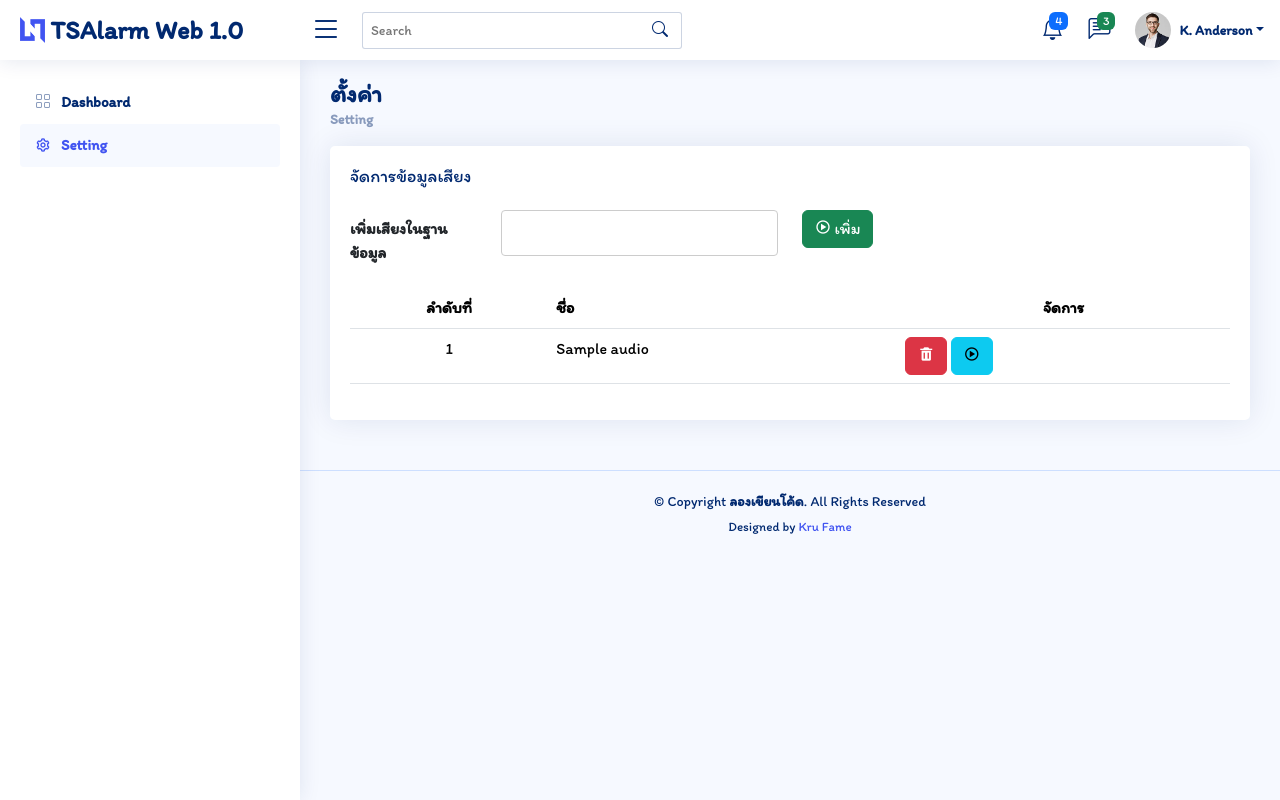
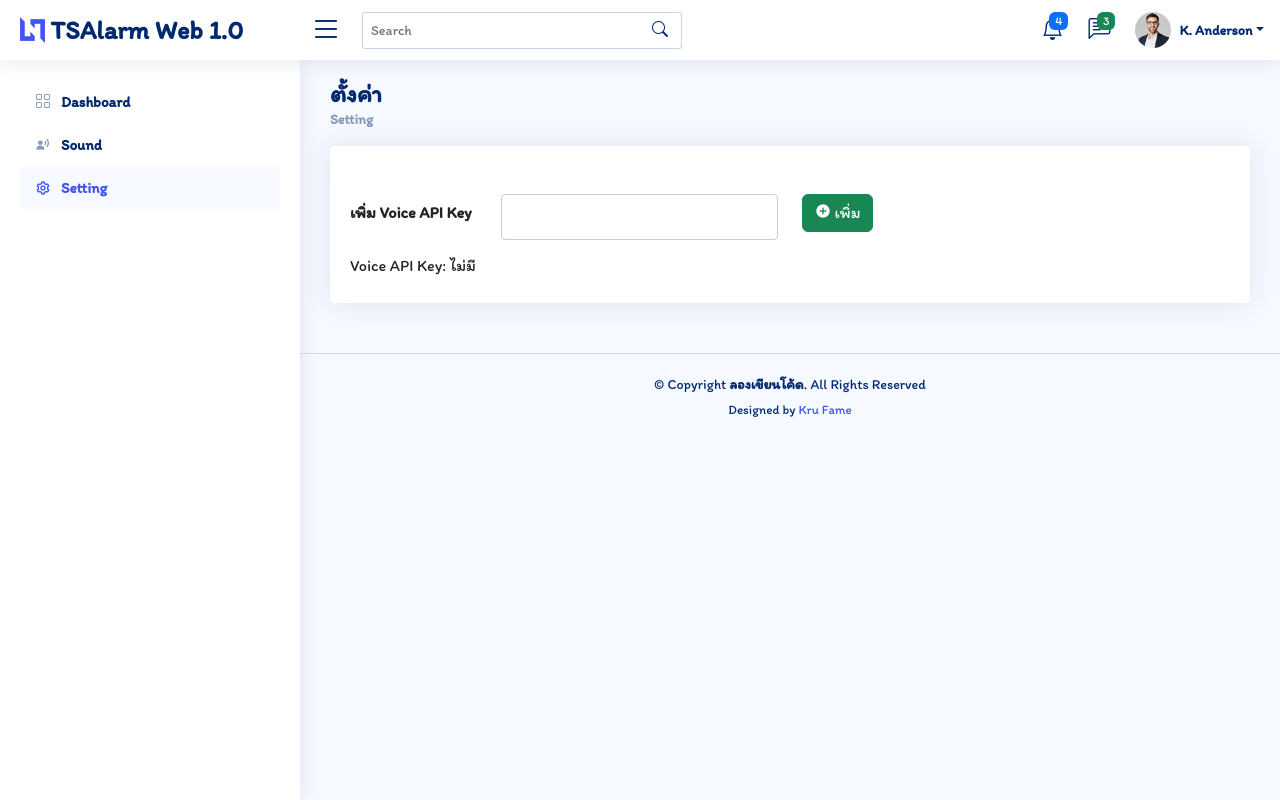
Before and after one commit to attane007/thai_school_alarm_web, a Django app: page /setting in a window 1280 px wide. Run offline with Django 3.2, Linux system fonts and the light colour scheme; tables that the repository leaves empty hold one stand-in row (values such as "Sample post"); parts of the project's set-up code (start-up, migrations or seed data) failed here and were passed over; some libraries are stand-ins or nearby versions.

Commit message:
change structure

```diff
--- a/data/models.py
+++ b/data/models.py
@@ -35,7 +35,7 @@ class Schedule(models.Model):
         return f"Schedule {self.id}"
 
 class Utility(models.Model):
-    name = models.CharField(max_length=200)
+    name = models.CharField(max_length=200,unique=True)
     value = models.CharField(max_length=200)
 
     def __str__(self):
--- a/data/views.py
+++ b/data/views.py
@@ -2,7 +2,7 @@ from django.shortcuts import render,get_object_or_404
 from django.http import JsonResponse
 from django.views.decorators.http import require_http_methods
 from django.conf import settings
-from data.models import Audio, Day, Bell, Schedule
+from data.models import Audio, Day, Bell, Schedule, Utility
 from datetime import datetime
 from data.tasks import play_sound,check_schedule
 import requests
@@ -11,18 +11,9 @@ import shutil
 import json
 import time
 import math
-import wave
+from data.function import get_wav_length
 
-# Create your views here.
-def get_wav_length(file_path):
-    with wave.open(file_path, 'rb') as wav_file:
-        # Get the number of frames and the frame rate
-        num_frames = wav_file.getnframes()
-        frame_rate = wav_file.getframerate()
-        # Calculate the duration in seconds
-        duration = num_frames / float(frame_rate)
-        return duration
-
+#template zone
 def index(request):
     audios = Audio.objects.all()
     days = Day.objects.all()
@@ -78,63 +69,26 @@ def save_form(request):
     else:
         return JsonResponse({'error': 'Invalid request method'}, status=405)
 
-@require_http_methods(["DELETE"])
-def delete_schedule(request, schedule_id):
-    schedule = get_object_or_404(Schedule, pk=schedule_id)
-    schedule.delete()
-    return JsonResponse({'message': 'Schedule deleted successfully.'})
-
-@require_http_methods(["POST"])
-def text_to_speech(request):
-    try:
-        data = json.loads(request.body)
-        input_text = data.get('text')
-    except:
-        return JsonResponse({'error': 'Invalid JSON'}, status=400)
-    Apikey=settings.VOICE_API_KEY
-    url = 'https://api.aiforthai.in.th/vaja9/synth_audiovisual'
-    headers = {'Apikey':Apikey,'Content-Type' : 'application/json'}
-    text = input_text
-    data = {'input_text':text,'speaker': 1, 'phrase_break':0, 'audiovisual':0}
-    response = requests.post(url, json=data, headers=headers)
-    durations=response.json().get('durations')
-    rounded_duration = math.ceil(durations)
-    rounded_duration=rounded_duration+10
-
-    time.sleep(1)
-    if response.status_code == 200:
-        wav_url = response.json().get('wav_url')
-        if wav_url:
-            resp = requests.get(wav_url, headers={'Apikey': Apikey})
-            if resp.status_code == 200:
-                temp_dir = os.path.abspath('temp')
-                temp_file = os.path.join(temp_dir, 'temp.wav')
-                os.makedirs(temp_dir, exist_ok=True)
-                try:
-                    with open(temp_file, 'wb') as file:
-                        file.write(resp.content)
-                    play_sound.delay([temp_file])
-                    time.sleep(rounded_duration)
-                finally:
-                    shutil.rmtree(temp_dir)
-                    pass
-                return JsonResponse({"status":True,"msg":"success"}, status=200)
-            else:
-                print(f"Failed to download audio: {resp.reason}")
-                return JsonResponse({"status":False,"msg":f"Failed to download audio: {resp.reason}"}, status=200)
-        else:
-            print("No wav_url found in the response.")
-            return JsonResponse({"status":False,"msg":"No wav_url found in the response."}, status=200)
-    else:
-        print(f"Failed to synthesize speech: {response.reason}")
-        return JsonResponse({"status":False,"msg":f"Failed to synthesize speech: {response.reason}"}, status=200)
-
-def setting(request):
+def sound(request):
     audios = Audio.objects.all()
     context = {
         'audios': audios,
     }
+    return render(request, 'sound.html', context)
+
+def setting(request):
+    voice_api_key=Utility.objects.filter(name="voice_api_key").first()
+    if voice_api_key and len(voice_api_key.value) > 4:
+        masked_value = 'x' * (len(voice_api_key.value) - 4) + voice_api_key.value[-4:]
+    else:
+        masked_value = voice_api_key.value if voice_api_key else None
+    context = {
+        'voice_api_key': masked_value,
+    }
     return render(request, 'setting.html', context)
+
+
+# API zone
 
 @require_http_methods(["DELETE"])
 def delete_audio(request,audio_id):
@@ -201,3 +155,77 @@ def play_audio(request,audio_id):
     finally:
         pass
     return JsonResponse({'message': 'Audio played successfully.'})
+
+@require_http_methods(["DELETE"])
+def delete_schedule(request, schedule_id):
+    schedule = get_object_or_404(Schedule, pk=schedule_id)
+    schedule.delete()
+    return JsonResponse({'message': 'Schedule deleted successfully.'})
+
+@require_http_methods(["POST"])
+def text_to_speech(request):
+    try:
+        data = json.loads(request.body)
+        input_text = data.get('text')
+    except:
+        return JsonResponse({'error': 'Invalid JSON'}, status=400)
+    Apikey=settings.VOICE_API_KEY
+    url = 'https://api.aiforthai.in.th/vaja9/synth_audiovisual'
+    headers = {'Apikey':Apikey,'Content-Type' : 'application/json'}
+    text = input_text
+    data = {'input_text':text,'speaker': 1, 'phrase_break':0, 'audiovisual':0}
+    response = requests.post(url, json=data, headers=headers)
+    durations=response.json().get('durations')
+    rounded_duration = math.ceil(durations)
+    rounded_duration=rounded_duration+10
+
+    time.sleep(1)
+    if response.status_code == 200:
+        wav_url = response.json().get('wav_url')
+        if wav_url:
+            resp = requests.get(wav_url, headers={'Apikey': Apikey})
+            if resp.status_code == 200:
+                temp_dir = os.path.abspath('temp')
+                temp_file = os.path.join(temp_dir, 'temp.wav')
+                os.makedirs(temp_dir, exist_ok=True)
+                try:
+                    with open(temp_file, 'wb') as file:
+                        file.write(resp.content)
+                    play_sound.delay([temp_file])
+                    time.sleep(rounded_duration)
+                finally:
+                    shutil.rmtree(temp_dir)
+                    pass
+                return JsonResponse({"status":True,"msg":"success"}, status=200)
+            else:
+                print(f"Failed to download audio: {resp.reason}")
+                return JsonResponse({"status":False,"msg":f"Failed to download audio: {resp.reason}"}, status=200)
+        else:
+            print("No wav_url found in the response.")
+            return JsonResponse({"status":False,"msg":"No wav_url found in the response."}, status=200)
+    else:
+        print(f"Failed to synthesize speech: {response.reason}")
+        return JsonResponse({"status":False,"msg":f"Failed to synthesize speech: {response.reason}"}, status=200)
+
+@require_http_methods(["POST"])
+def add_voice_api_key(request):
+    try:
+        data = json.loads(request.body)
+        voice_api_key = data.get('voice_api_key', '')
+
+
+        if voice_api_key:
+            existing_key = Utility.objects.filter(name='voice_api_key').first()
+
+            if existing_key:
+                existing_key.value = voice_api_key
+                existing_key.save()
+                return JsonResponse({'message': 'API Key updated successfully'}, status=200)
+            else:
+                Utility.objects.create(name='voice_api_key', value=voice_api_key)
+                return JsonResponse({'message': 'API Key created successfully'}, status=201)
+        else:
+            return JsonResponse({'error': 'No API key provided'}, status=400)
+
+    except json.JSONDecodeError:
+        return JsonResponse({'error': 'Invalid JSON data'}, status=400)
--- a/templates/base.html
+++ b/templates/base.html
@@ -283,6 +283,10 @@
           <i class="bi bi-grid"></i>
           <span>Dashboard</span>
         </a>
+        <a class="nav-link collapsed" href="/sound">
+          <i class='bx bxs-user-voice'></i>
+          <span>Sound</span>
+        </a>
         <a class="nav-link collapsed" href="/setting">
           <i class='bx bx-cog' ></i>
           <span>Setting</span>
@@ -341,7 +345,7 @@
   </script>
   <!-- Template Main JS File -->
   <script src="{% static "assets/js/main.js" %}"></script>
-
+  {% block js %}{% endblock js %}
 </body>
 
 </html>
--- a/templates/setting.html
+++ b/templates/setting.html
@@ -24,45 +24,23 @@
       <div class="col-lg-12">
         <div class="card">
           <div class="card-body">
-            <h5 class="card-title">จัดการข้อมูลเสียง</h5>
-            <form id="speech_form" action="POST">
-              <div class="row mb-3">
+            <form id="add_voice_api" action="POST">
+              <div class="row mb-3 mt-5">
                 <label for="inputText" class="col-md-2 col-form-label"
-                  ><strong>เพิ่มเสียงในฐานข้อมูล</strong></label
+                  ><strong>เพิ่ม Voice API Key</strong></label
                 >
                 <div class="col-md-4">
-                  <input type="text" class="form-control" id="inputText" maxlength="300" required autocomplete="off"/>
-                </div>
+                  <input type="text" class="form-control" id="inputText"
+                         maxlength="300" required autocomplete="off">
+              </div>
                 <div class="col-md-2">
-                  <button type="submit" class="btn btn-success" title="เพิ่ม"><i class='bx bx-play-circle'></i> เพิ่ม</button>
+                  <button type="submit" class="btn btn-success" title="เพิ่ม">
+                    <i class="bx bxs-plus-circle"></i> เพิ่ม
+                  </button>
                 </div>
               </div>
             </form>
-            <table class="table" id="myTable">
-              <thead>
-                <tr>
-                  <th class="text-center">ลำดับที่</th>
-                  <th>ชื่อ</th>
-                  <th class="text-center">จัดการ</th>
-                </tr>
-              </thead>
-              <tbody>
-                {% for audio in audios %}
-                <tr>
-                  <td class="text-center">
-                    {{ forloop.counter }}
-                  </td>
-                  <td>
-                    {{audio.name}}
-                  </td>
-                  <td>
-                    <button type="button" class="btn btn-danger" title="ลบ" onclick="return removeAudio({{audio.id}})"><i class='bx bxs-trash'></i></button>
-                    <button type="button" class="btn btn-info" title="เล่นเสียง" onclick="return playAudio({{audio.id}})"><i class='bx bx-play-circle'></i></button>
-                  </td>
-                </tr>
-                {% endfor %}
-              </tbody>
-            </table>
+            <h6>Voice API Key: {% if voice_api_key %}{{ voice_api_key.value }}{% else %}ไม่มี{% endif %}</h6>
           </div>
         </div>
       </div>
@@ -71,126 +49,35 @@
 </main>
 <!-- End #main -->
 
+{% endblock main %}
+
+{% block js %}
 <script>
-  document.addEventListener("DOMContentLoaded", function() {
-    const dataTable = new simpleDatatables.DataTable("#myTable", {
-      searchable: true,
-      fixedHeight: false,
-      perPage: 50,
-      perPageSelect: [10, 25, 50, 100]
+  document.getElementById('add_voice_api').addEventListener('submit', function(event) {
+    event.preventDefault();  // ป้องกันฟอร์มไม่ให้ทำการ submit ตามปกติ
+
+    // ดึงค่า input
+    const apiKey = document.getElementById('inputText').value;
+
+    // ใช้ Fetch API ส่งข้อมูล
+    fetch('/add_voice_api_key', {
+      method: 'POST',
+      headers: {
+        'Content-Type': 'application/json',
+        'X-CSRFToken': '{{ csrf_token }}',  // ใส่ CSRF token ถ้าใช้ Django
+      },
+      body: JSON.stringify({
+        voice_api_key: apiKey
+      })
+    })
+    .then(response => response.json())  // จัดการ response ที่ได้กลับมา
+    .then(data => {
+      console.log(data);  // แสดงข้อมูลที่ได้จาก backend
+      // อาจจะแสดงข้อความแจ้งเตือน หรือรีเฟรชหน้าเว็บ
+    })
+    .catch(error => {
+      console.error('Error:', error);  // จัดการข้อผิดพลาด
     });
   });
 </script>
-
-<script>
-function getCookie(name) {
-  let cookieValue = null;
-  if (document.cookie && document.cookie !== '') {
-      const cookies = document.cookie.split(';');
-      for (let i = 0; i < cookies.length; i++) {
-          const cookie = cookies[i].trim();
-          // Check if the cookie contains the CSRF token name
-          if (cookie.substring(0, name.length + 1) === (name + '=')) {
-              cookieValue = decodeURIComponent(cookie.substring(name.length + 1));
-              break;
-          }
-      }
-  }
-  return cookieValue;
-}
-
-function removeAudio(audioId) {
-  if (confirm('Are you sure you want to delete this schedule?')) {
-    const csrftoken = getCookie('csrftoken');
-      fetch(`/delete_audio/${audioId}/`, {
-          method: 'DELETE',
-          headers: {
-              'Content-Type': 'application/json',
-              'X-CSRFToken': csrftoken,
-          },
-      })
-      .then(response => {
-          if (!response.ok) {
-              throw new Error(`HTTP error! Status: ${response.status}`);
-          }
-          return response.json();
-      })
-      .then(data => {
-          console.log('Audio deleted successfully:', data);
-          // Optionally, update the UI or perform other actions upon successful deletion
-          location.reload();
-      })
-      .catch(error => {
-          console.error('Error deleting schedule:', error);
-          // Handle errors or display an error message to the user
-      });
-  }
-  return false; // Prevent default action of the button
-}
-
-function playAudio(audioId) {
-  const csrftoken = getCookie('csrftoken');
-    fetch(`/play_audio/${audioId}/`, {
-        method: 'GET',
-        headers: {
-            'Content-Type': 'application/json',
-            'X-CSRFToken': csrftoken,
-        },
-    })
-    .then(response => {
-        if (!response.ok) {
-            throw new Error(`HTTP error! Status: ${response.status}`);
-        }
-        return response.json();
-    })
-    .then(data => {
-        console.log('Audio played successfully:', data);
-        // Optionally, update the UI or perform other actions upon successful deletion
-        //location.reload();
-    })
-    .catch(error => {
-        console.error('Error deleting schedule:', error);
-        // Handle errors or display an error message to the user
-    });
-
-  return false; // Prevent default action of the button
-}
-
-document.getElementById('speech_form').addEventListener('submit', function(event) {
-  event.preventDefault();
-  const inputText = document.getElementById('inputText').value;
-  const data = {
-    text: inputText
-  };
-
-  const csrftoken = getCookie('csrftoken');
-  const submitButton = event.target.querySelector('button[type="submit"]');
-  submitButton.disabled = true;
-  const originalText = submitButton.innerHTML;
-  submitButton.innerHTML = 'กำลังดำเนินการ...';
-
-  fetch('/create_audio', {
-    method: 'POST',
-    headers: {
-        'Content-Type': 'application/json',
-        'X-CSRFToken': csrftoken,
-    },
-    body: JSON.stringify(data)
-  })
-  .then(response => response.json())
-  .then(data => {
-      // Handle the response data
-      console.log('Success:', data);
-      location.reload();
-  })
-  .catch((error) => {
-      console.error('Error:', error);
-  }).finally(() => {
-    submitButton.disabled = false;
-    submitButton.innerHTML = originalText; // Restore the original button text
-  });
-})
-
-</script>
-
-{% endblock main %}
+{% endblock js %}
--- a/thai_school_alarm_web/urls.py
+++ b/thai_school_alarm_web/urls.py
@@ -25,10 +25,12 @@ urlpatterns = [
     path("save_form",views.save_form),
     path('delete_schedule/<int:schedule_id>/', views.delete_schedule),
     path("speech",views.text_to_speech),
+    path("sound",views.sound),
     path("setting",views.setting),
     path("delete_audio/<int:audio_id>/",views.delete_audio),
     path("play_audio/<int:audio_id>/",views.play_audio),
-    path("create_audio",views.create_audio)
+    path("create_audio",views.create_audio),
+    path("add_voice_api_key",views.add_voice_api_key)
 ]
 
 if settings.DEBUG:
```
Also changed, not shown: data/function.py (added, +11 -0 lines), templates/sound.html (added, +196 -0 lines), .github/workflows/django.yml, data/migrations/0013_alter_utility_name.py (added), 1 other file.
